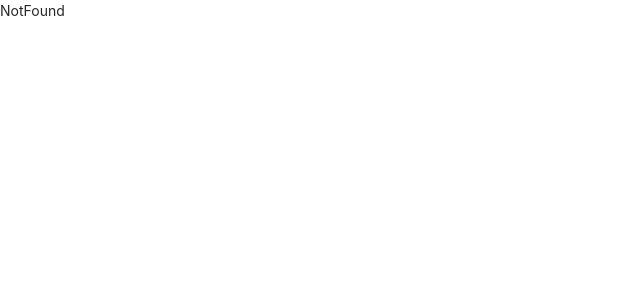
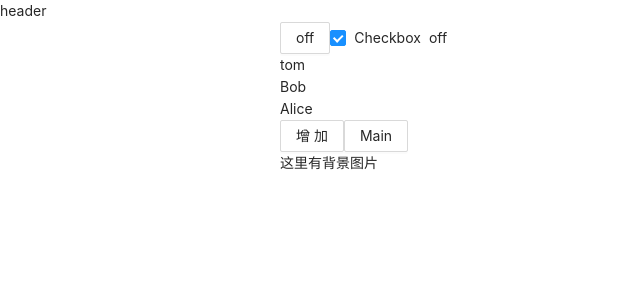
Before and after one commit to typhoonIscoming/react-template, a React app: page /react-template/home in a window 1280 px wide. Before the commit this address led to /404. Shown: the top 300 px of the page, without its empty margins (0-640 px from the left). Built offline with nearby package versions, Linux system fonts and the light colour scheme.

Commit message:
mod: react-router-dom设置basename

```diff
--- a/src/router/guard.js
+++ b/src/router/guard.js
@@ -4,8 +4,6 @@ import { Route, Switch, Redirect } from "react-router-dom";
 import routes from './routes';
 
 const isDev = process.env.NODE_ENV === 'development';
-
-const serverDir = isDev ? '' : '/react-template';
 
 export default function Guarder() {
     // 做路由守卫 使用switch,匹配其中一个,不再会继续往下匹配
@@ -15,17 +13,17 @@ export default function Guarder() {
         <Route
             exact
             path="/"
-            render={() => <Redirect exact to={`${serverDir}/home`} />}
+            render={() => <Redirect exact to='/home' />}
         />
         {
             routes.map((item) => (
                 <Route
                     key={item.path}
-                    path={`${serverDir}${item.path}`}
+                    path={item.path}
                     component={item.component}
                 />
             ))
         }
-        <Route render={() => <Redirect exact to={`${serverDir}/404`} />} />
+        <Route render={() => <Redirect exact to='/404' />} />
     </Switch>
 }
--- a/src/router/index.js
+++ b/src/router/index.js
@@ -7,6 +7,7 @@ import Spinner from '@/components/spinner';
 import langs from '@/locales';
 import LangContext from '@/context/langContext';
 import Guarder from './guard';
+import { serverDir } from './routes';
 
 export default function Router() {
     const storedLocale = localStorage.getItem('locale') || window.navigator.language || 'zh-CN';
@@ -20,7 +21,7 @@ export default function Router() {
                 locale={locale}
                 defaultLocale='zh-CN'
             >
-                <BrowserRouter>
+                <BrowserRouter basename={'/react-template'}>
                     <Suspense fallback={<Spinner />}>
                         <Guarder />
                     </Suspense>
--- a/src/router/routes.js
+++ b/src/router/routes.js
@@ -17,3 +17,5 @@ const routes = [
 ];
 
 export default routes;
+
+export const serverDir = '/react-template';
```
